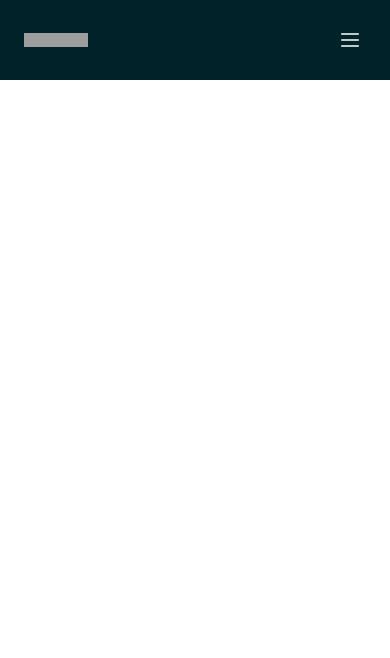
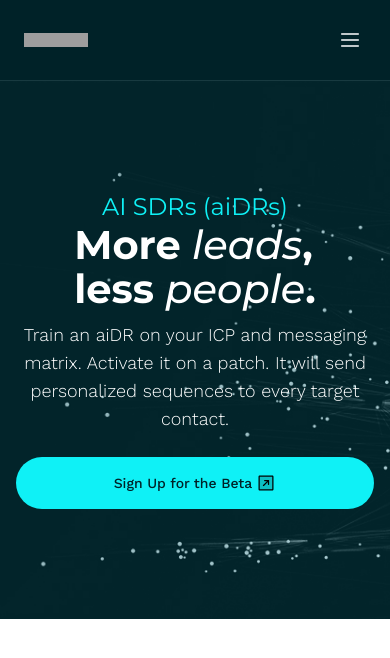
Before and after one commit to AdalOnShow/wizia-landing-page, a React (Vite) app: page / in a window 390 px wide. Shown: the top 658 px of the page. Built offline with nearby package versions, Linux system fonts and the light colour scheme; grey boxes are pictures that could not be loaded.

Commit message:
ready Hero section and responsive

```diff
--- a/src/App.jsx
+++ b/src/App.jsx
@@ -1,9 +1,11 @@
 import Navbar from "./components/Navbar.jsx";
+import Hero from "./constants/Hero.jsx";
 
 const App = () => {
     return (
         <main className="font-montserrat text-white">
             <Navbar />
+            <Hero />
         </main>
     )
 }
--- a/src/components/Button.jsx
+++ b/src/components/Button.jsx
@@ -1,9 +1,10 @@
 /* eslint-disable react/prop-types */
-const Button = ({ label, bgColor, className }) => {
+const Button = ({ label, bgColor, bigBtn, className }) => {
     return (
         <button
-            className={`font-workSans font-medium text-sm rounded-full py-2.5 px-4 ${bgColor ? "bg-teal-50 text-teal-300" : "bg-transparent text-white border border-white"} ${className}`}>
+            className={`flex-center gap-1 font-workSans font-medium text-sm rounded-full ${bigBtn ? "py-4 px-[18px] w-full sm:w-[216px]" : "py-2.5 px-4"} ${bgColor ? "bg-teal-50 text-teal-300" : "bg-transparent text-white border border-white"} ${className}`}>
             {label}
+            {bigBtn ? (<img src="/arrow-up.svg" alt="arrow" className="size-5" />) : ""}
         </button>
     )
 }
--- a/src/components/Navbar.jsx
+++ b/src/components/Navbar.jsx
@@ -15,7 +15,8 @@
     }, [isMenuOpen]);
 
 
-    return (<header className="py-6 bg-teal-300">
+    return (
+        <header className="py-6 bg-teal-300 border-b border-[#183A40]">
             <div
                 className="container mx-auto max-w-[1200px] flex justify-between items-center gap-2.5 px-6 md:px-10 xl:px-0">
                 <a href="/">
@@ -39,6 +40,7 @@
             </div>
 
             {isMenuOpen && <MobileNav toggleMenu={toggleMenu} />}
-    </header>)
+        </header>
+    )
 }
 export default Navbar
--- a/src/constants/Hero.jsx
+++ b/src/constants/Hero.jsx
@@ -0,0 +1,21 @@
+import Button from "../components/Button.jsx";
+
+const Hero = () => {
+    return (
+        <section className="bg-[url(/hero-bg.png)] bg-cover bg-no-repeat bg-center">
+            <div className="max-w-[1200px] py-[110px] container mx-auto flex flex-col justify-center items-center md:items-start px-4 xl:px-0">
+                <h4 className="text-2xl font-normal text-teal-50 tracking-[5%]">AI SDRs (aiDRs)</h4>
+
+                <h1 className="font-bold text-[40px] md:text-[64px] leading-[44px] md:leading-[78px] tracking-[-1%]">
+                    More <span className="font-medium italic">leads</span>, <br />
+                    less <span className="font-medium italic">people</span>.
+                </h1>
+
+                <p className="font-light font-workSans text-lg md:text-xl pt-2.5 text-center md:text-left md:max-w-[470px]">Train an aiDR on your ICP and messaging matrix. Activate it on a patch. It will send personalized sequences to every target contact.</p>
+
+                <Button label="Sign Up for the Beta" bgColor bigBtn className="mt-6" />
+            </div>
+        </section>
+    )
+}
+export default Hero
```
Also changed, not shown: public/hero-bg.svg (deleted). Lines whose indentation alone changed are shown as unchanged.
